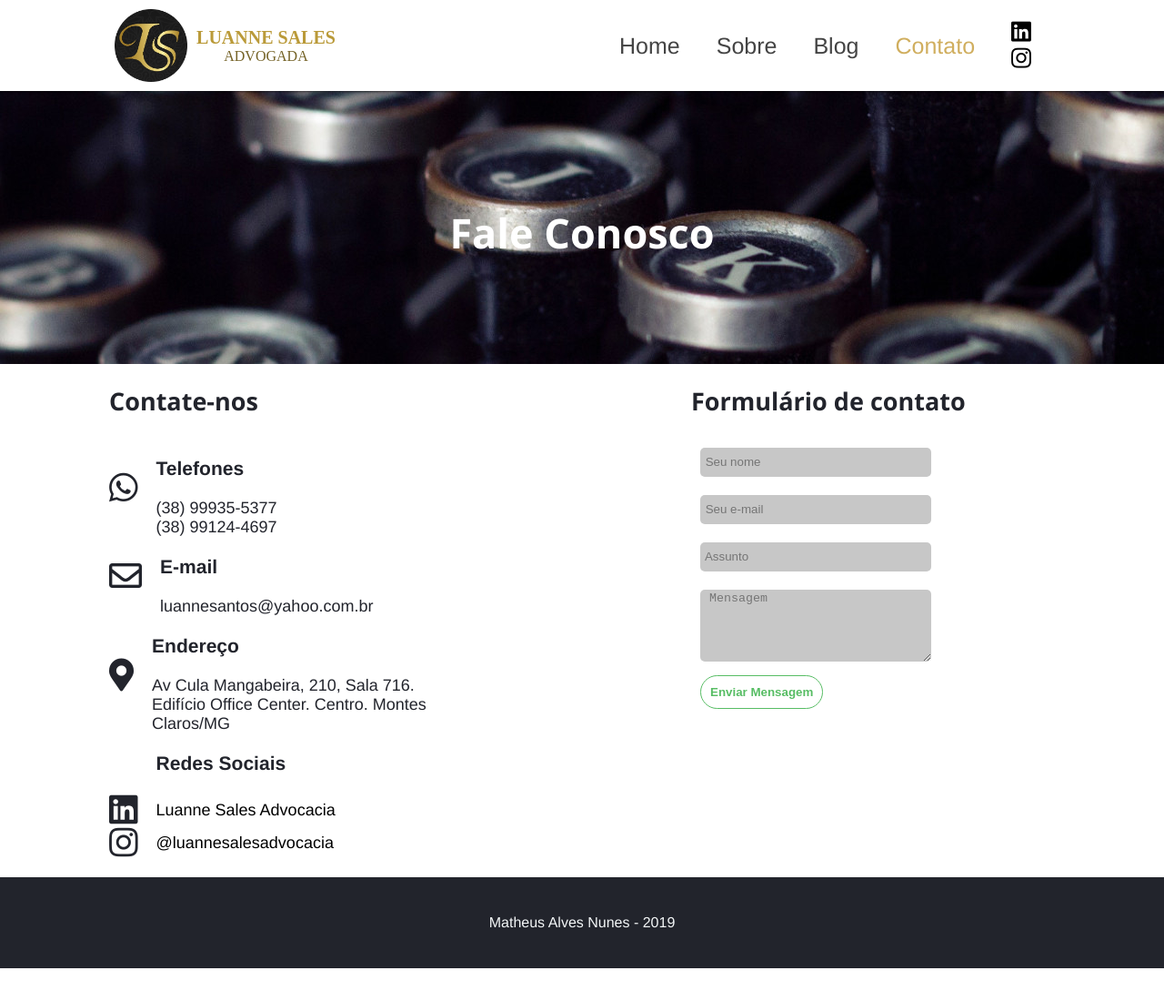
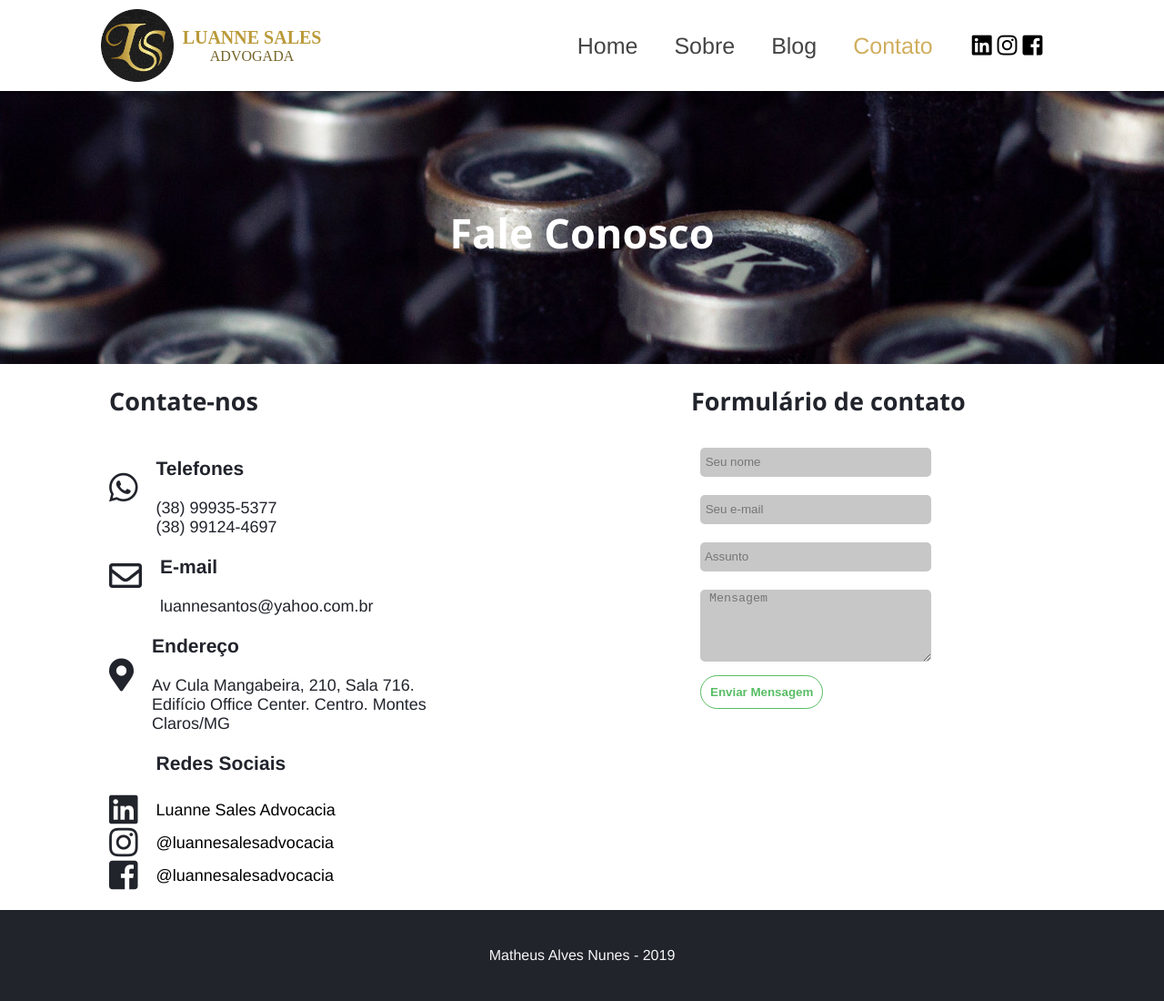
Before and after one commit to luanne-sales/luanne-sales.github.io, a Jekyll site: the page built from contato.html, in a window 1280 px wide and 1100 px high. Shown: the whole window at 91% size. Built offline with Jekyll 4.4.1, drawn with Linux system fonts in a browser that asks for light colours; nearby versions of some CDN libraries; some web fonts are replaced.

Commit message:
facebook link

```diff
--- a/_includes/navigation.html
+++ b/_includes/navigation.html
@@ -29,7 +29,7 @@
         </a>
       </li>
     {% endfor %}
-      <li>
+      <li id="nav-social">
           <div>
             <a class="blog-item-link" href="https://www.linkedin.com/company/luanne-sales-advocacia/about/">
               <i class="fab fa-linkedin"></i>
@@ -40,6 +40,11 @@
               <i class="fab fa-instagram"></i>
             </a>
           </div>
+          <div>
+            <a class="blog-item-link" href="https://www.facebook.com/luannesalesadvocacia">
+              <i class="fab fa-facebook-square"></i>
+            </a>
+          </div>
       </li>
   </ul>
 
--- a/assets/css/main.css
+++ b/assets/css/main.css
@@ -122,6 +122,15 @@ body>header div a img {
 
 .unselected{
   color: #444444;
+}
+
+#nav-social{
+  display: flex;
+  justify-content: space-around;
+}
+
+#nav-social div{
+  margin: 3px;
 }
 
 /* Main
--- a/blog/index.html
+++ b/blog/index.html
@@ -29,7 +29,7 @@ title: Blog
   </div>
 
   <script type="text/javascript">
-    paginate({{ paginator.page }}, {{ paginator.total_pages }}, '{{ site.url }}')
+    paginate({{ paginator.page }}, {{ paginator.total_pages }}, '{{ site.url | relative_url }}')
   </script>
 
 </main>
--- a/contato.html
+++ b/contato.html
@@ -62,6 +62,12 @@ description: Luanne Santos Sales Advogada Montes Claros
             <a class="blog-item-link" href="https://www.instagram.com/luannesalesadvocacia/">@luannesalesadvocacia</a>
           </div>
         </div>
+        <div class="contato-flex-inner">
+          <div> <i class="fab fa-facebook-square fa-2x"></i> </div>
+          <div>
+            <a class="blog-item-link" href="https://www.facebook.com/luannesalesadvocacia">@luannesalesadvocacia</a>
+          </div>
+        </div>
       </div>
     </div>
     <div id="contato-2">
```
